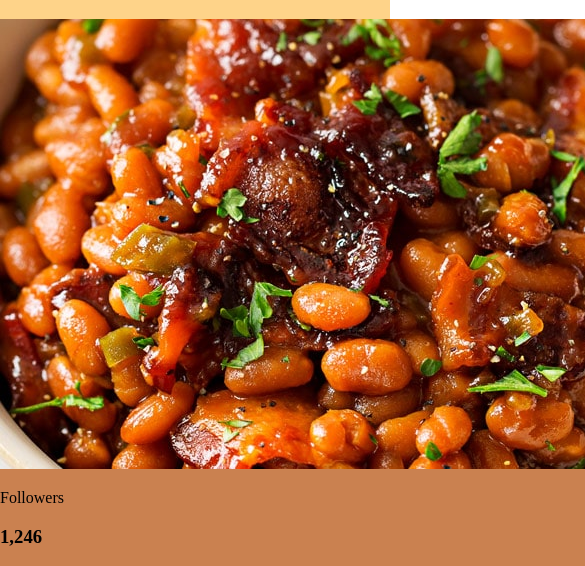
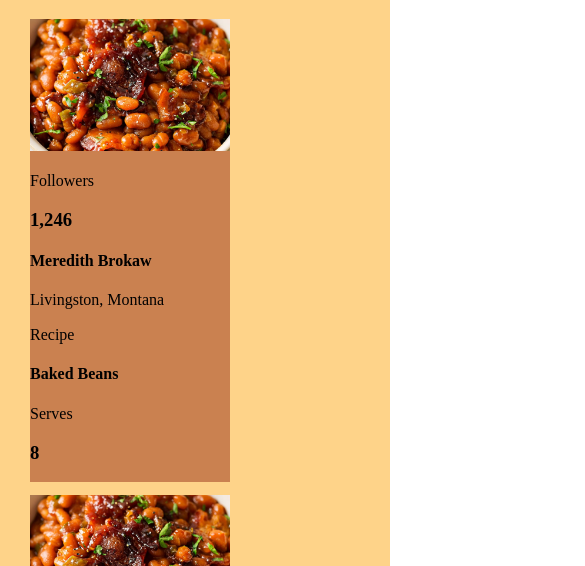
Before and after one commit to alexthompson207/Recipefy, a plain HTML site: page index.html in a window 390 px wide. Shown: the part 263-829 px from the top of the page, 585 px wide, since content can reach past the window. Drawn offline with Linux system fonts and the light colour scheme.

Commit message:
adjust, margins, max width and breakpoints of cards

```diff
--- a/index.html
+++ b/index.html
@@ -3,6 +3,7 @@
 <head>
   <link rel="stylesheet" href="styles.css">
   <link rel="stylesheet" href="normalize.css">
+  <meta name="viewport" content="width=device-width, initial-scale=1">
   <title>JC Static Comp Challenge</title>
 </head>
 <body>
@@ -21,7 +22,7 @@
   <main>
     <h1>Your Favorite Recipes</h1>
     <section>
-      <div>
+      <div class="card-wrapper">
         <article class="card">
           <img src="assets/baked-beans.jpg" alt="Meredith Brokaw's famous Baked Beans">
           <i></i>
@@ -128,8 +129,6 @@
         </article>
       </div>
     </section>
-  </nav>
-  <main>
   </main>
 </body>
 </html>
--- a/styles.css
+++ b/styles.css
@@ -7,8 +7,20 @@ div {
   grid-template-columns: repeat(4, 1fr);
   grid-template-rows: repeat(2, 1fr);
   grid-gap: 13px;
+  margin-left: 30px;
+  margin-right: 30px;
 }
 
 .card {
   background-color: #ca8150;
+  max-width: 200px;
 }
+
+.card img {
+  max-width: 100%;
+}
+/* }l\object fit for contain */
+@media (max-width: 800px){
+div {
+grid-template-columns: 1fr
+}
```
